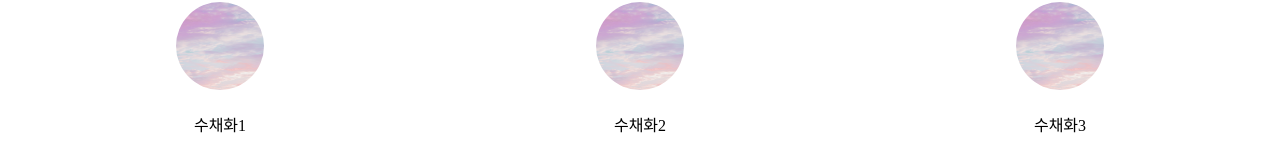
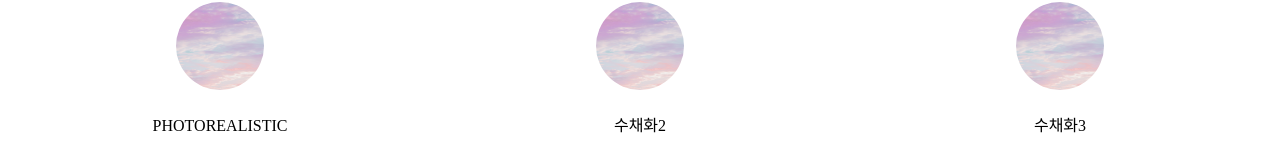
Before and after one commit to Canvas-Diary/Frontend, a React (Vite) app: page /diary/style in a window 1280 px wide. Shown: the part 115-279 px from the top of the page. Built offline with nearby package versions, Linux system fonts and the light colour scheme; a web font is replaced by a local one.

Commit message:
fix: api 형식에 맞춤

```diff
--- a/src/components/pages/write/StyleOptionGrid.tsx
+++ b/src/components/pages/write/StyleOptionGrid.tsx
@@ -3,7 +3,7 @@ import dummy from "../../../assets/dummy/_Image.png";
 import { useState } from "react";
 
 const styles = [
-  { id: 1, image: dummy, text: "수채화1" },
+  { id: 1, image: dummy, text: "PHOTOREALISTIC" },
   { id: 2, image: dummy, text: "수채화2" },
   { id: 3, image: dummy, text: "수채화3" },
   { id: 4, image: dummy, text: "수채화4" },
--- a/src/pages/write/Write.tsx
+++ b/src/pages/write/Write.tsx
@@ -1,5 +1,5 @@
 import { useLocation, useOutletContext } from "react-router-dom";
-import { formatDate } from "../../utils/util";
+import { formatDateWithWeek } from "../../utils/util";
 import { ContextProps } from "./Layout/DiaryLayout";
 import { FADEINANIMATION } from "../../styles/animations";
 
@@ -11,7 +11,7 @@ const Write = () => {
   return (
     <div className="flex h-full flex-col gap-600 font-Binggrae text-gray-900">
       <div className={`${FADEINANIMATION[0]} font-BinggraeBold text-title-2`}>
-        {formatDate(date)}
+        {formatDateWithWeek(date)}
       </div>
       <div className={`${FADEINANIMATION[1]} flex items-center gap-300 text-body-2`}>
         <div className="font-Binggrae text-gray-500">공개 여부</div>
@@ -30,9 +30,9 @@ const Write = () => {
       <hr className={`${FADEINANIMATION[2]} w-full border border-gray-100`} />
       <textarea
         className={`${FADEINANIMATION[3]} flex-grow font-Binggrae text-body-2`}
-        value={diaryInfo.diary}
+        value={diaryInfo.content}
         onChange={(e) => {
-          setDiaryInfo({ ...diaryInfo, diary: e.target.value });
+          setDiaryInfo({ ...diaryInfo, content: e.target.value });
         }}
         placeholder="10자 이상 입력해주세요"
       ></textarea>
```
